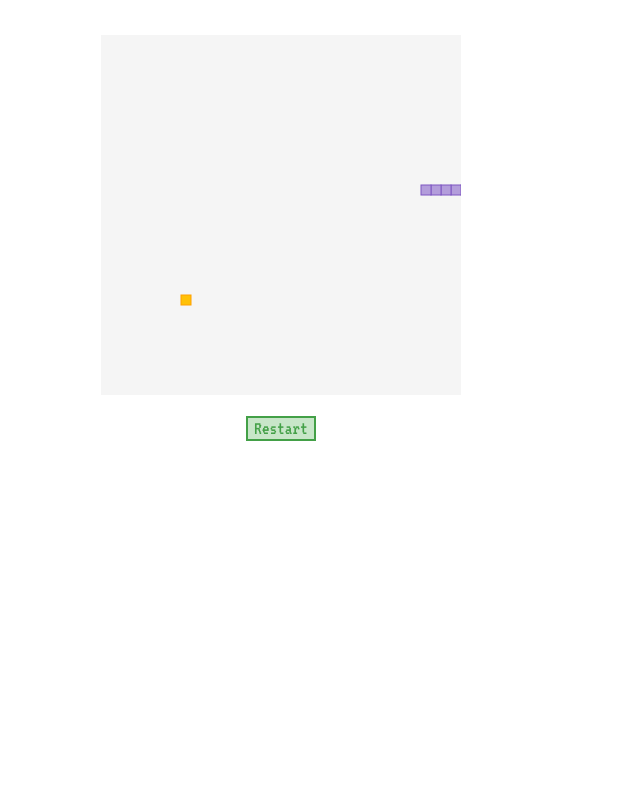
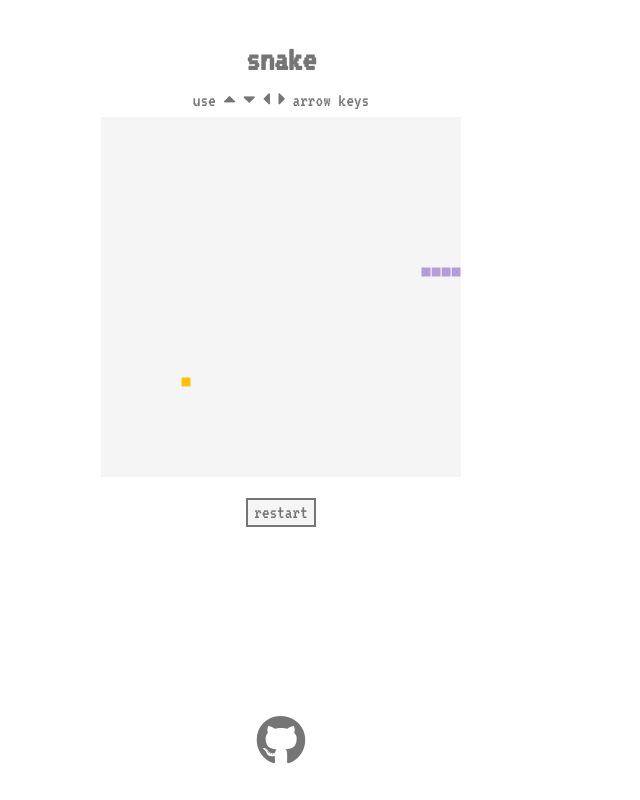
Before and after one commit to helencho/snake, a plain HTML site: page index.html in a window 1280 px wide. Shown: the whole page, without its empty margins (359-999 px from the left). Drawn offline with Linux system fonts and the light colour scheme.

Commit message:
add header, instructions, and github link

```diff
--- a/index.html
+++ b/index.html
@@ -7,12 +7,25 @@
     <meta http-equiv="X-UA-Compatible" content="ie=edge">
     <script src="snake.js" type="text/javascript"></script>
     <link href="style.css" type="text/css" rel="stylesheet"></link>
-    <title>Snake</title>
+    <link rel="stylesheet" href="https://use.fontawesome.com/releases/v5.1.0/css/all.css" integrity="sha384-lKuwvrZot6UHsBSfcMvOkWwlCMgc0TaWr+30HWe3a4ltaBwTZhyTEggF5tJv8tbt"
+        crossorigin="anonymous">
+    <title>snake</title>
 </head>
 
 <body>
+    <header>
+        <h1>snake</h1>
+        <p>use
+            <i class="fas fa-caret-up"></i>
+            <i class="fas fa-caret-down"></i>
+            <i class="fas fa-caret-left"></i>
+            <i class="fas fa-caret-right"></i> arrow keys</p>
+    </header>
     <canvas id="canvas" width="360" height="360"></canvas>
     <div id="button-container"></div>
+    <footer>
+        <a href="https://github.com/helencho/snake" target="_blank"><i class="fab fa-github fa-fw fa-5x"></i></a>
+    </footer>
 </body>
 
 </html>
--- a/snake.js
+++ b/snake.js
@@ -3,9 +3,9 @@ document.addEventListener('DOMContentLoaded', () => {
     const CANVAS_BORDER_COLOR = '#F5F5F5' //'#212121'
     const CANVAS_BACKGROUND_COLOR = '#F5F5F5'
     const SNAKE_COLOR = '#B39DDB'
-    const SNAKE_BORDER_COLOR = '#7E57C2'
+    const SNAKE_BORDER_COLOR = '#F5F5F5' // '#7E57C2'
     const FOOD_COLOR = '#FFC107'
-    const FOOD_BORDER_COLOR = '#FFA000'
+    const FOOD_BORDER_COLOR = 'F5F5F5' // '#FFA000'
 
     // Get canvas element
     let canvas = document.getElementById('canvas')
@@ -186,7 +186,7 @@ document.addEventListener('DOMContentLoaded', () => {
              */
             let div = document.getElementById('button-container')
             let button = document.createElement('button')
-            let text = document.createTextNode('Restart')
+            let text = document.createTextNode('restart')
             button.appendChild(text)
             div.appendChild(button)
             button.addEventListener('click', function () {
--- a/style.css
+++ b/style.css
@@ -7,21 +7,62 @@ body {
     text-align: center;
     margin: 2.2rem auto;
     font-family: 'VT323', monospace;
+}
 
+h1, h2, h3, h4, h5, h6, p, button {
+    margin: 0;
+    padding: 0;
+    color: #757575;
+}
+
+h1 {
+    font-size: 2.2rem;
+    padding: 0.4rem;
+}
+
+p {
+    font-size: 1.2rem;
+    padding: 0.4rem;
+}
+
+#button-container {
+    height: 80px;
 }
 
 button {
     outline: none;
     border: none;
-    border: 2px solid #43A047;
+    /* border: 2px solid #43A047; */
+    border: 2px solid #757575;
     background: none;
-    background-color: #C8E6C9;
-    color: #43A047;
+    /* background-color: #C8E6C9;  */
+    background-color: #F5F5F5;
+    /* color: #43A047; */
+    color: #757575;
     font-family: 'VT323', monospace;
     font-size: 1.2rem;
     margin: 1.2rem;
+    padding: 0.2rem 0.4rem;
 }
 
 button:hover {
-    background-color: #A5D6A7;
+    background-color: rgba(117, 117, 117, 0.2);
 }
+
+footer {
+    position: absolute;
+    bottom: 2.2rem;
+    display: flex;
+    justify-content: center;
+    width: 100%;
+}
+
+footer a,
+footer a:visited {
+    text-decoration: none;
+    color: #757575;
+}
+
+footer a:hover {
+    color: rgba(117, 117, 117, 0.6);
+}
```
